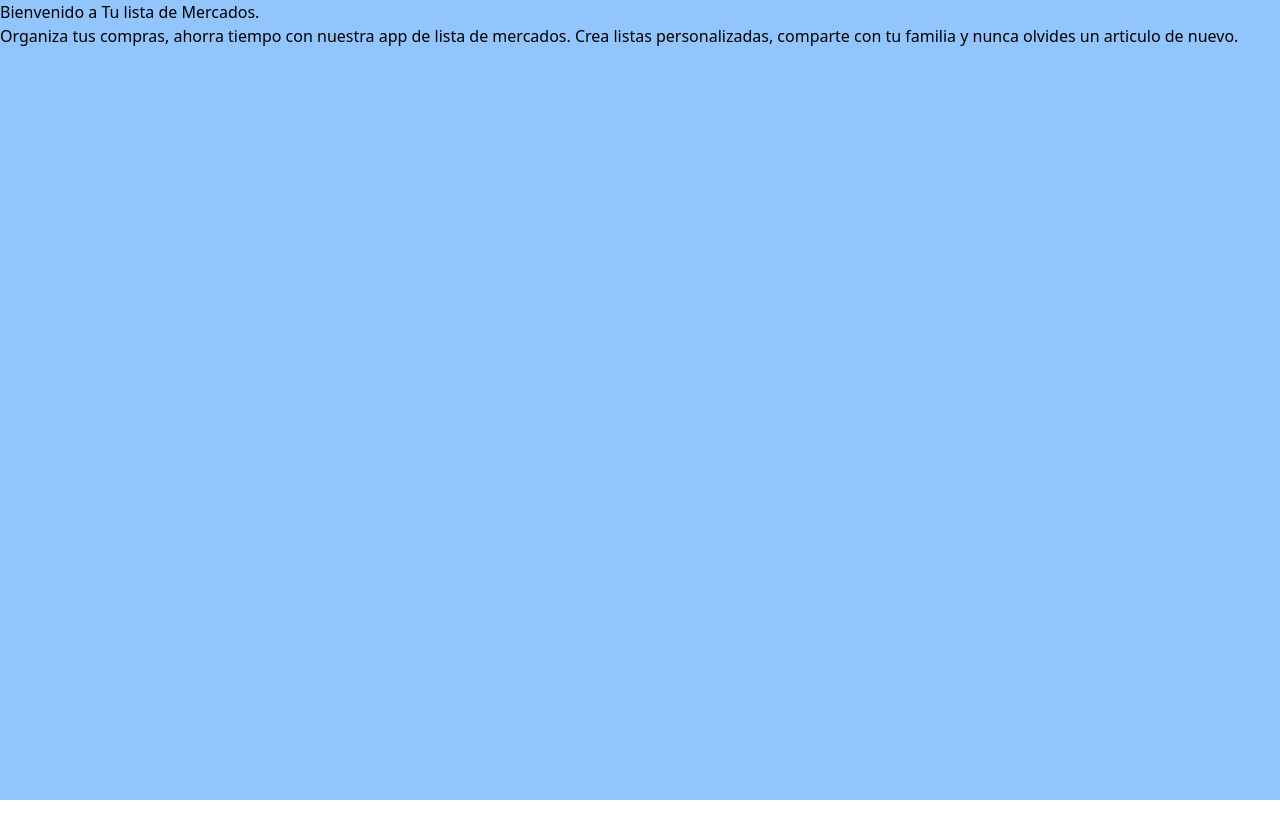
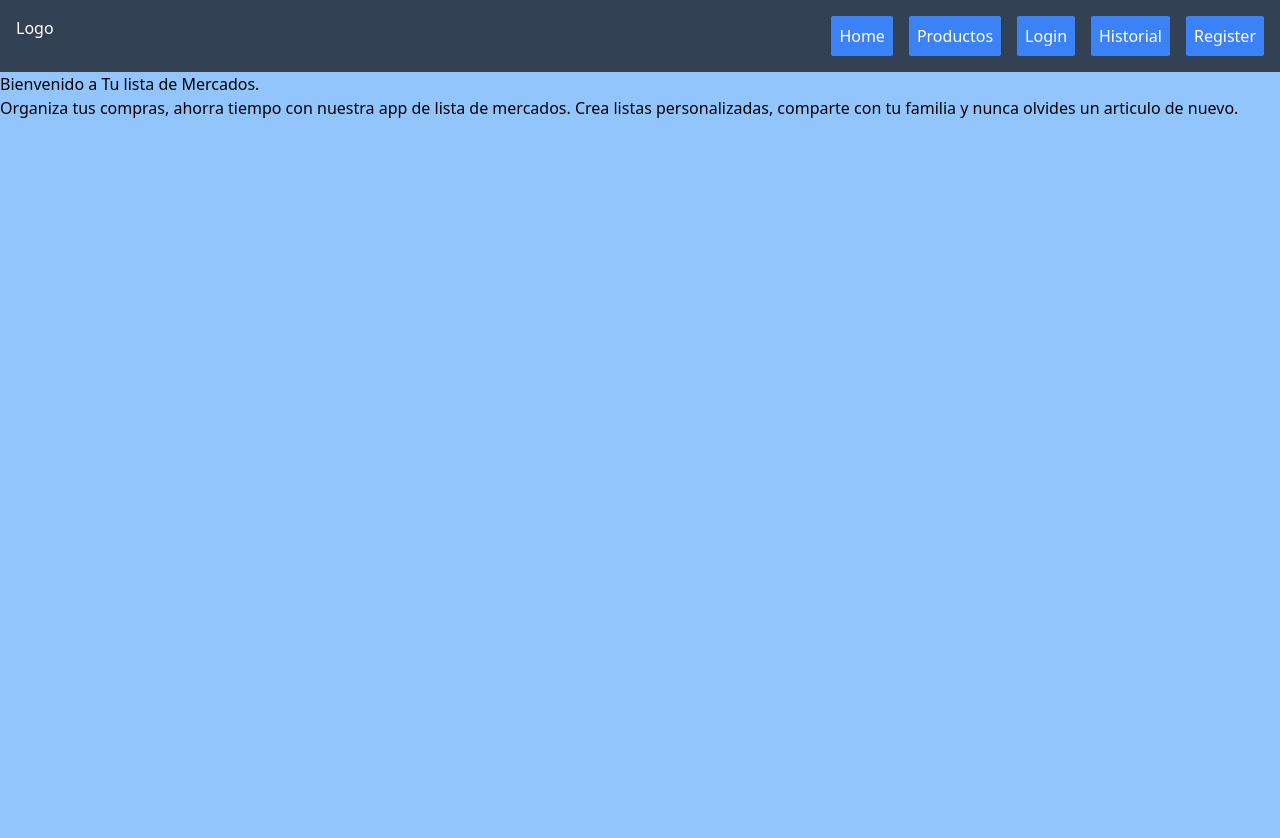
Before and after one commit to Kevin-ORojas/ShopWise, a React (Vite) app: page / in a window 1280 px wide. Shown: the top 838 px of the page. Before the commit the page ends 800 px from the top, so only its background shows below. Built offline with nearby package versions, Linux system fonts and the light colour scheme.

Commit message:
estilos al navbar

```diff
--- a/src/components/Navbar/Nav.jsx
+++ b/src/components/Navbar/Nav.jsx
@@ -1,6 +1,6 @@
 import React, { useState } from "react";
 import { Link } from "react-router-dom";
-import { usePurchaseHistory } from "../../hook/usePurchaseHistory";
+import MenuIcon from "@mui/icons-material/Menu";
 
 export const Nav = () => {
   const [showNav, setShowNav] = useState(false);
@@ -9,53 +9,55 @@ export const Nav = () => {
     setShowNav(!showNav);
   };
   return (
-    <nav className="bg-slate-700 shadow-lg">
-      <button className="md:hidden" onClick={toggleNav}>
-        {showNav ? "Hide menu" : "Show menu"}
+    <nav className="bg-slate-700 shadow-lg py-4 flex">
+      <button
+        className="md:hidden h-20  text-white focus:outline-none"
+        onClick={toggleNav}
+      >
+        <MenuIcon />
       </button>
-      {showNav && (
       <div
-          className={`absolute top-16 left-0 w-full bg-gray-100 p-4 shadow-md transition-transform duration-300 ${
+        className={` sm:w-full md:flex md:items-center md:space-x-6 transition duration-700 ease-in-out ${
           showNav ? "block" : "hidden"
-          }`}
+        } transition duration-700 ease-in-out`}
       >
-          <div className="text-white text-xl font-bold">
-            <p>Logo</p>
+        <div className="md:flex md:justify-end w-full px-4 gap-4">
+          <div className="md:flex md:justify-start w-full">
+            {" "}
+            <p className="text-white">Logo</p>
           </div>
-          <div className="flex space-x-6">
           <Link
-              className="text-white hover:text-slate-300 transition duration-200"
+            className="text-white hover:text-slate-300 transition ease-in-out delay-150 bg-blue-500 hover:-translate-y-1 hover:scale-110 p-2 rounded-sm hover:bg-indigo-500 duration-300"
             to={"/"}
           >
             Home
           </Link>
           <Link
-              className="text-white hover:text-slate-300 transition duration-200"
+            className="text-white hover:text-slate-300 transition ease-in-out delay-150 bg-blue-500 hover:-translate-y-1 hover:scale-110 p-2 rounded-sm hover:bg-indigo-500 duration-300"
             to={"/products"}
           >
             Productos
           </Link>
           <Link
-              className="text-white hover:text-slate-300 transition duration-200"
+            className="text-white hover:text-slate-300 transition ease-in-out delay-150 bg-blue-500 hover:-translate-y-1 hover:scale-110 p-2 rounded-sm hover:bg-indigo-500 duration-300"
             to={"/login"}
           >
             Login
           </Link>
           <Link
-              className="text-white hover:text-slate-300 transition duration-200"
+            className="text-white hover:text-slate-300 transition ease-in-out delay-150 bg-blue-500 hover:-translate-y-1 hover:scale-110 p-2 rounded-sm hover:bg-indigo-500 duration-300"
             to={"/historial"}
           >
             Historial
           </Link>
           <Link
-              className="text-white hover:text-slate-300 transition duration-200"
+            className="text-white hover:text-slate-300 transition ease-in-out delay-150 bg-blue-500 hover:-translate-y-1 hover:scale-110 p-2 rounded-sm hover:bg-indigo-500 duration-300"
             to={"/register"}
           >
             Register
           </Link>
         </div>
       </div>
-      )}
     </nav>
   );
 };
```
Lines whose indentation alone changed are shown as unchanged.
